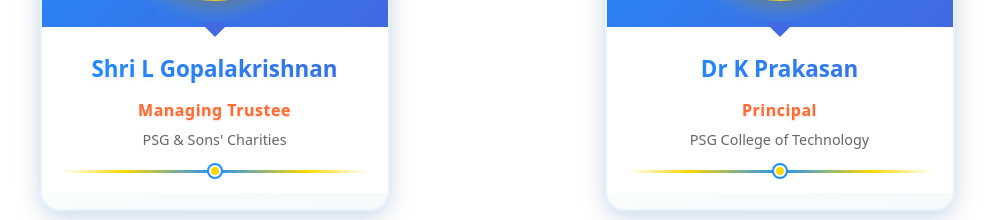
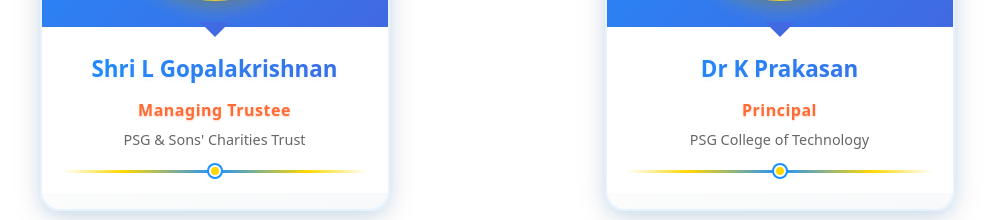
Before and after one commit to Mohanakumarp/ICAMM-26, a React (Vite) app in the folder FE/: page / in a window 1280 px wide. Shown: the part 1440-1660 px from the top of the page, without its empty margins (143-1137 px from the left). Built offline with nearby package versions, Linux system fonts and the light colour scheme.

Commit message:
change in trust name

```diff
--- a/FE/src/Pages/Home/comittee.tsx
+++ b/FE/src/Pages/Home/comittee.tsx
@@ -14,7 +14,7 @@ const Committee = () => {
               photo="/src/images/trustee.jpg"
               name="Shri L Gopalakrishnan"
               designation="Managing Trustee"
-              organisation="PSG & Sons' Charities"
+              organisation="PSG & Sons' Charities Trust"
             />
           </div>
             <div className="committee-section">
```
